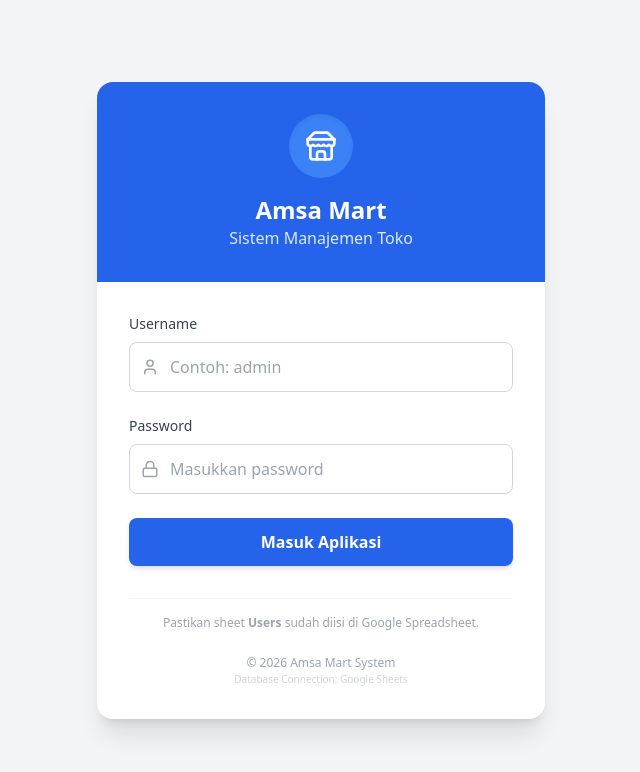
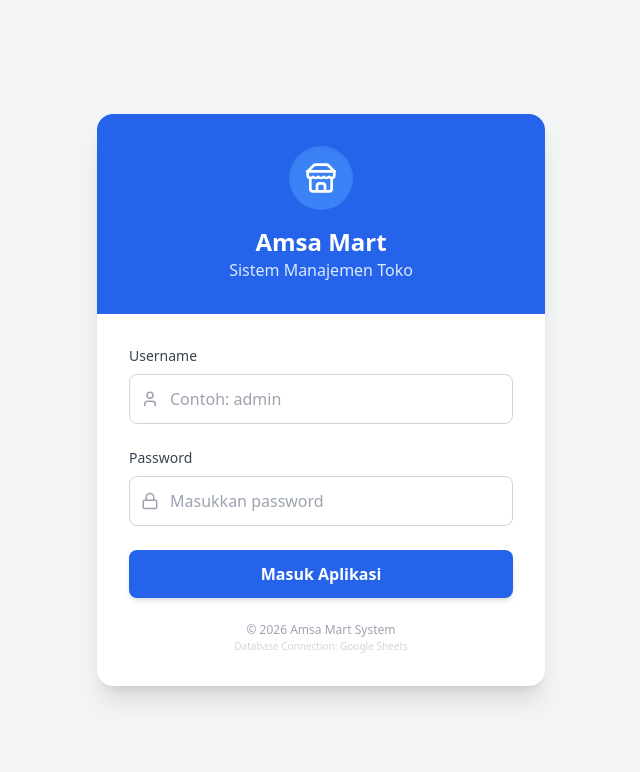
Before and after one commit to pakmalabi-ai/Amsa-Mart, a React (Vite) app: page / in a window 1280 px wide. Shown: the top 772 px of the page, without its empty margins (319-959 px from the left). Built offline with nearby package versions, Linux system fonts and the light colour scheme.

Commit message:
feat: Remove redundant Google Sheets user reminder
The reminder text about populating the "Users" sheet is no longer necessary as this functionality is implicit and handled by backend logic. Removing it streamlines the UI.

```diff
--- a/components/Login.tsx
+++ b/components/Login.tsx
@@ -104,12 +104,6 @@ const Login: React.FC<LoginProps> = ({ onLogin }) => {
             </button>
           </form>
 
-          <div className="mt-8 pt-4 border-t border-gray-100 text-center">
-            <p className="text-xs text-gray-400 mb-2">
-              Pastikan sheet <strong>Users</strong> sudah diisi di Google Spreadsheet.
-            </p>
-          </div>
-
           <div className="mt-6 text-center text-xs text-gray-400">
             &copy; {new Date().getFullYear()} Amsa Mart System <br/>
             <span className="text-[10px] text-gray-300">Database Connection: Google Sheets</span>
```
